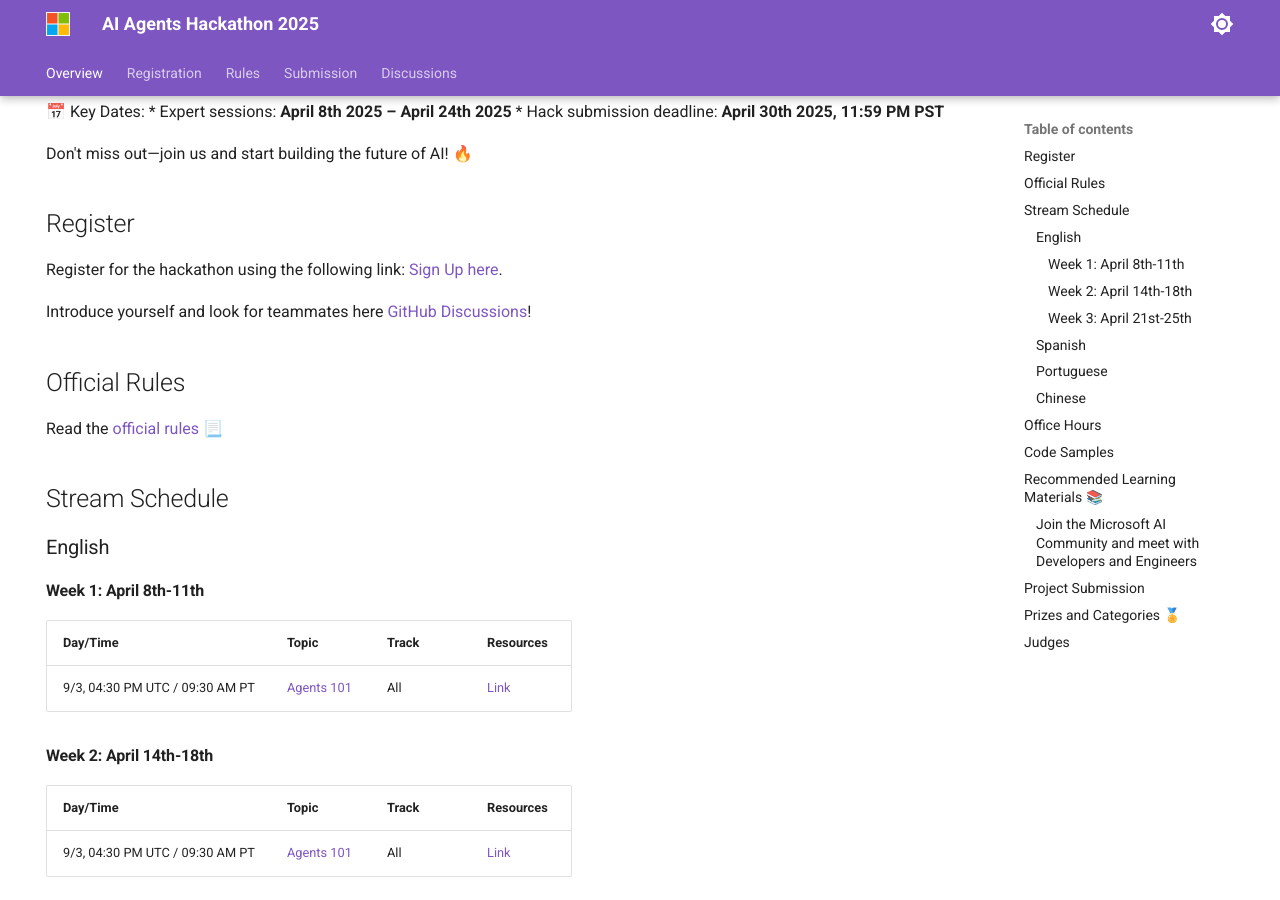
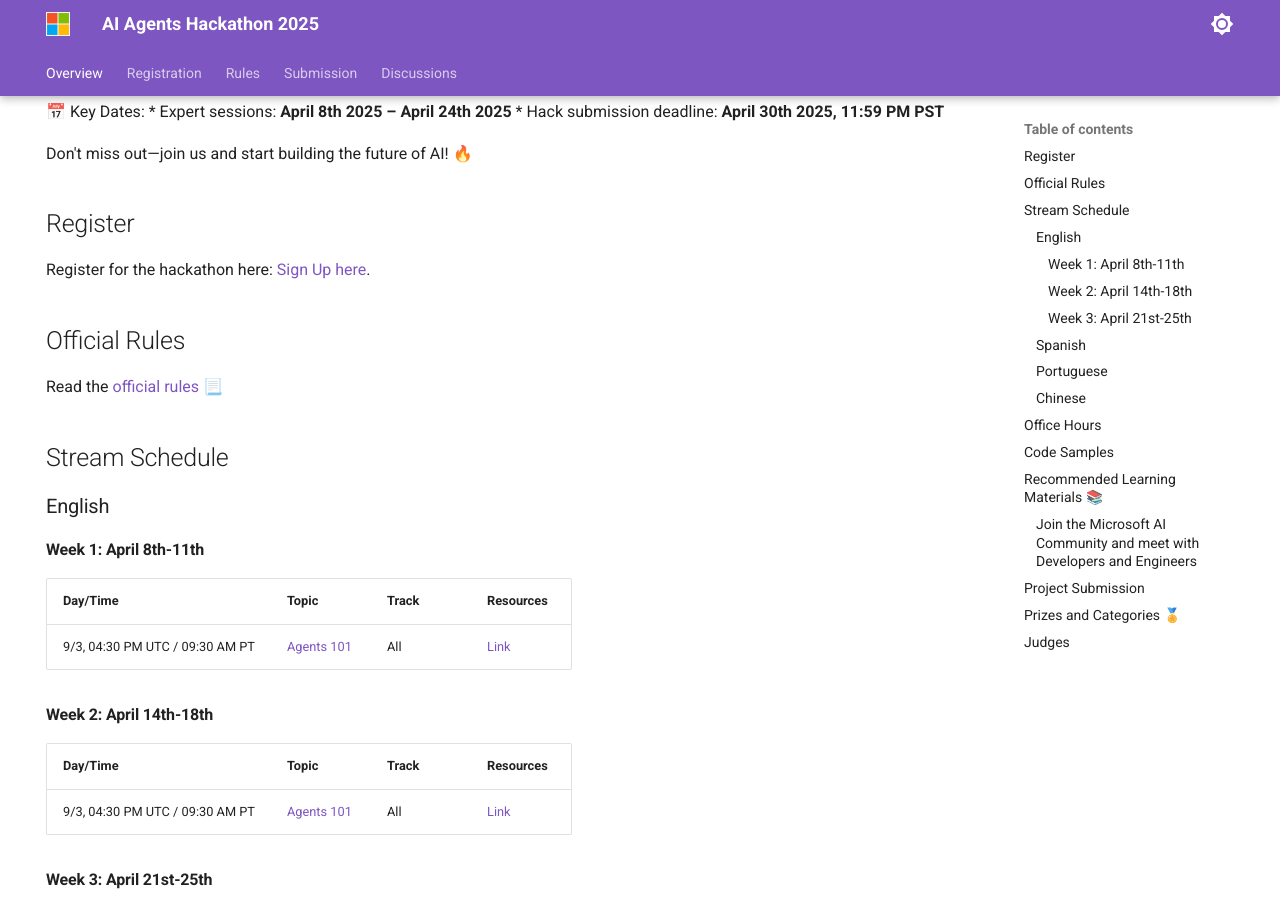
Before and after one commit to nitya/AI_Agents_Hackathon, an MkDocs documentation site: the page built from docs/index.md, in a window 1280 px wide and 900 px high, scrolled down 570 px. Built offline with MkDocs 1.6.1 and Material for MkDocs 9.7.7, drawn with Linux system fonts in a browser that asks for light colours.

Commit message:
Update reg tab

```diff
--- a/docs/index.md
+++ b/docs/index.md
@@ -23,9 +23,7 @@ Don't miss out—join us and start building the future of AI! 🔥
 
 ## Register
 
-Register for the hackathon using the following link: [Sign Up here](https://aka.ms/agenthack).
-
-Introduce yourself and look for teammates here [GitHub Discussions](https://aka.ms/agenthack)!
+Register for the hackathon here: [Sign Up here](registration.md).
 
 ## Official Rules
 
```
Also changed, not shown: docs/registration.md (+1 -1 lines).
